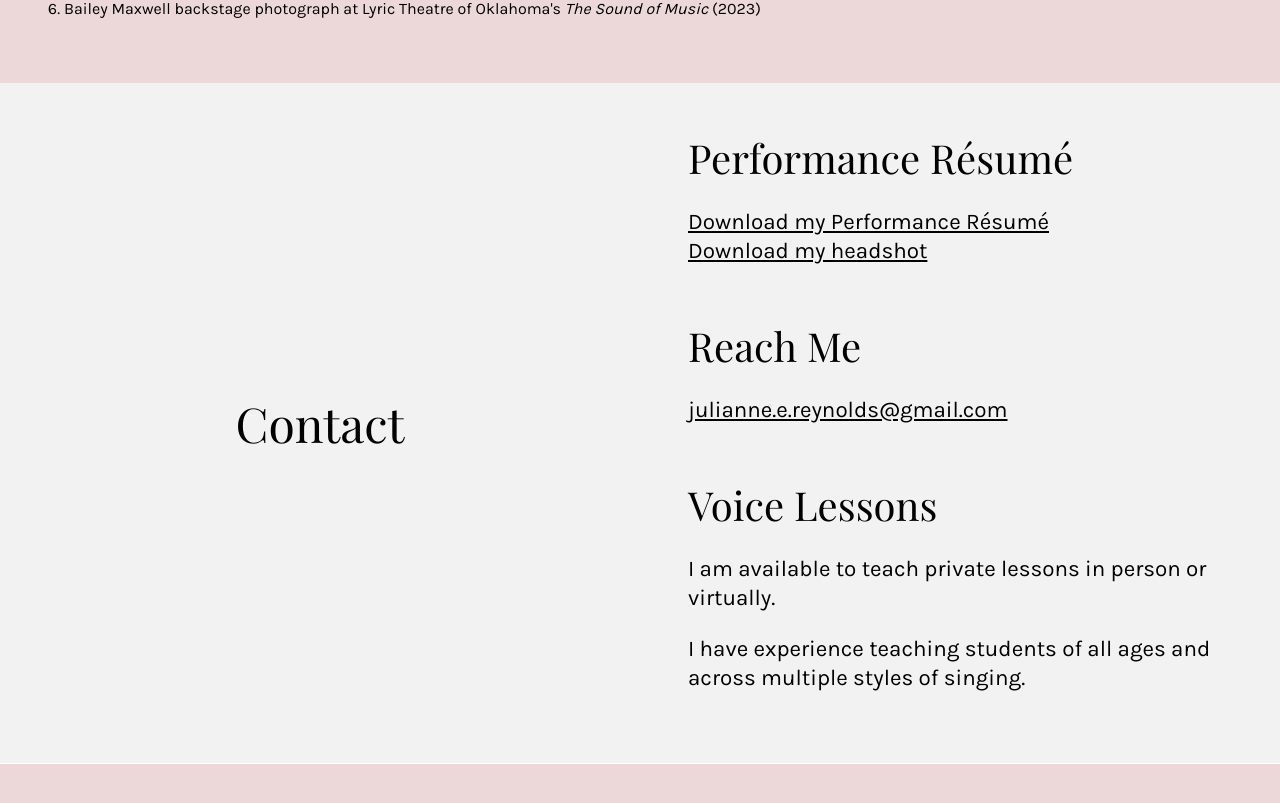
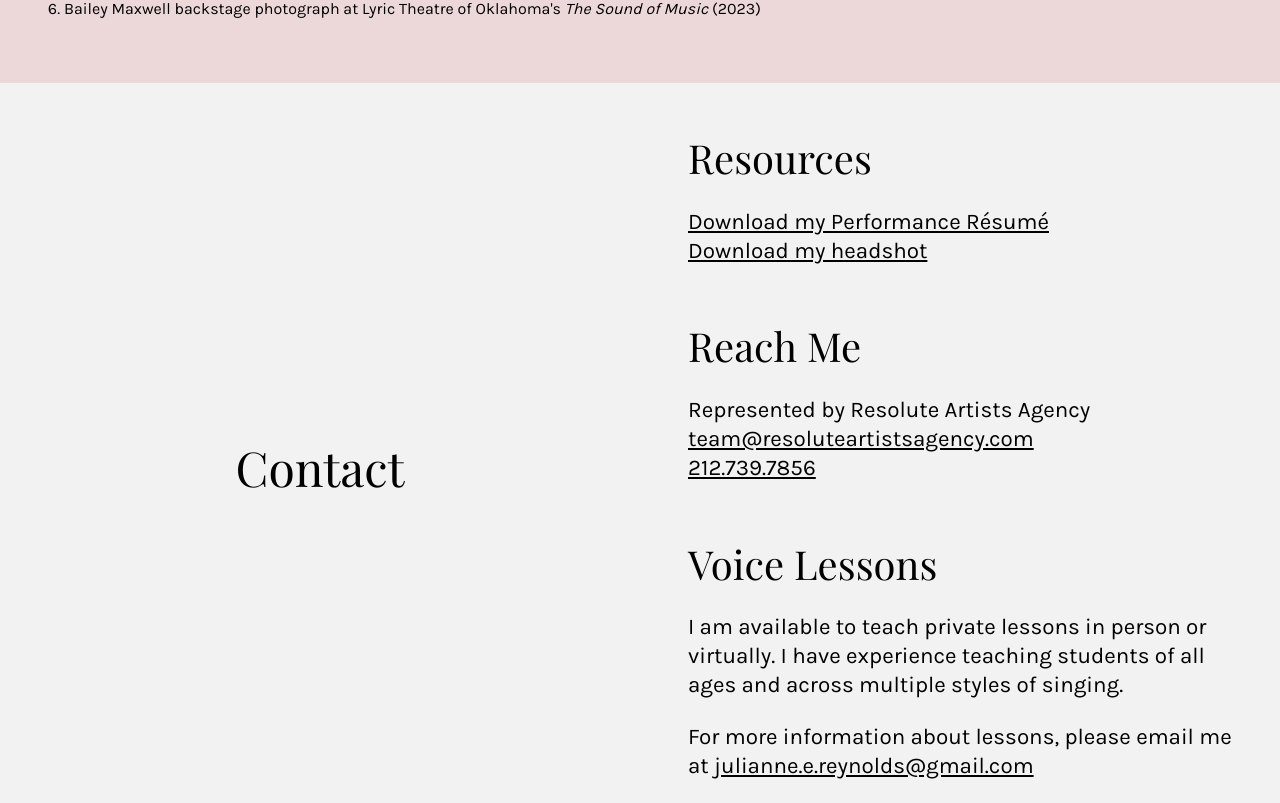
Before and after one commit to darrenjaworski/jcrew-site, a React (Create React App) app: page / in a window 1280 px wide. Shown: the part 6357-7160 px from the top of the page. Built offline with nearby package versions, Linux system fonts and the light colour scheme.

Commit message:
chore: update text

```diff
--- a/src/presentation/components/atoms/navigation.tsx
+++ b/src/presentation/components/atoms/navigation.tsx
@@ -66,7 +66,7 @@ export const Navigation = () => {
         <NavListItem>
           <NavLink
             target="_blank"
-            href="https://drive.google.com/file/d/1OCkqekl0kuVFR3dgkA7Df_yXR9RBI8bQ/view"
+            href="https://drive.google.com/file/d/1bIevVlfmdeaNgMVYG1teTZfKG55pXr1g/view"
           >
             Résumé
           </NavLink>
--- a/src/presentation/components/molecules/contact.tsx
+++ b/src/presentation/components/molecules/contact.tsx
@@ -36,10 +36,10 @@ export const Contact = () => {
       </ContactHeadingContainer>
       <ContactContainer>
         <div className="contact_block">
-          <h3>Performance Résumé</h3>
+          <h3>Resources</h3>
           <p>
             <a
-              href="https://drive.google.com/file/d/1OCkqekl0kuVFR3dgkA7Df_yXR9RBI8bQ/view"
+              href="https://drive.google.com/file/d/1bIevVlfmdeaNgMVYG1teTZfKG55pXr1g/view"
               data-testid="contact-resume"
               target="_blank"
               rel="noreferrer"
@@ -58,20 +58,28 @@ export const Contact = () => {
         <div className="contact_block">
           <h3>Reach Me</h3>
           <p>
-            <a
-              href="mailto:julianne.e.reynolds@gmail.com"
+            Represented by Resolute Artists Agency
+            <HeadshotLink
+              href="mailto:team@resoluteartistsagency.com"
               data-testid="contact-email"
             >
-              julianne.e.reynolds@gmail.com
-            </a>
+              team@resoluteartistsagency.com
+            </HeadshotLink>
+            <a href="tel:212.739.7856">212.739.7856</a>
           </p>
         </div>
         <div className="contact_block">
           <h3>Voice Lessons</h3>
-          <p>I am available to teach private lessons in person or virtually.</p>
           <p>
-            I have experience teaching students of all ages and across multiple
+            I am available to teach private lessons in person or virtually. I
+            have experience teaching students of all ages and across multiple
             styles of singing.
+          </p>
+          <p>
+            For more information about lessons, please email me at{" "}
+            <a href="mailto:julianne.e.reynolds@gmail.com">
+              julianne.e.reynolds@gmail.com
+            </a>
           </p>
         </div>
       </ContactContainer>
```
